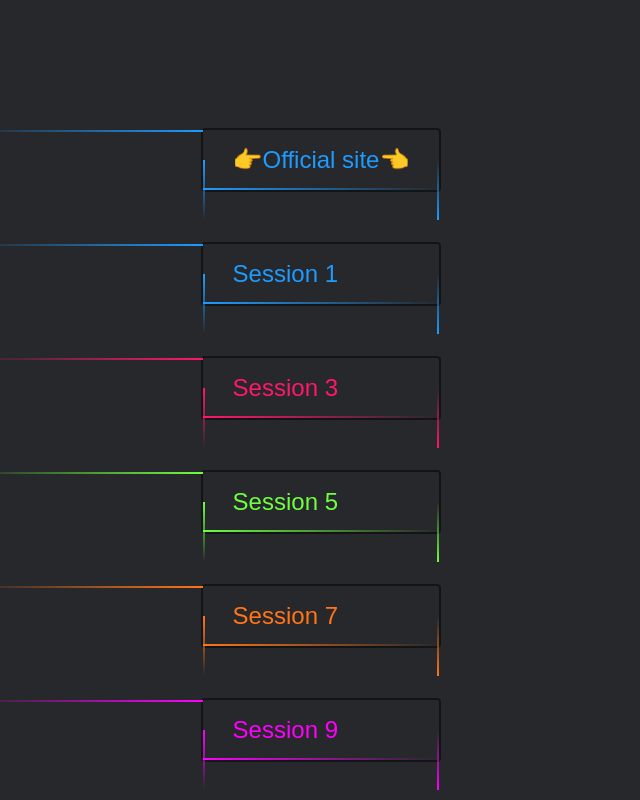
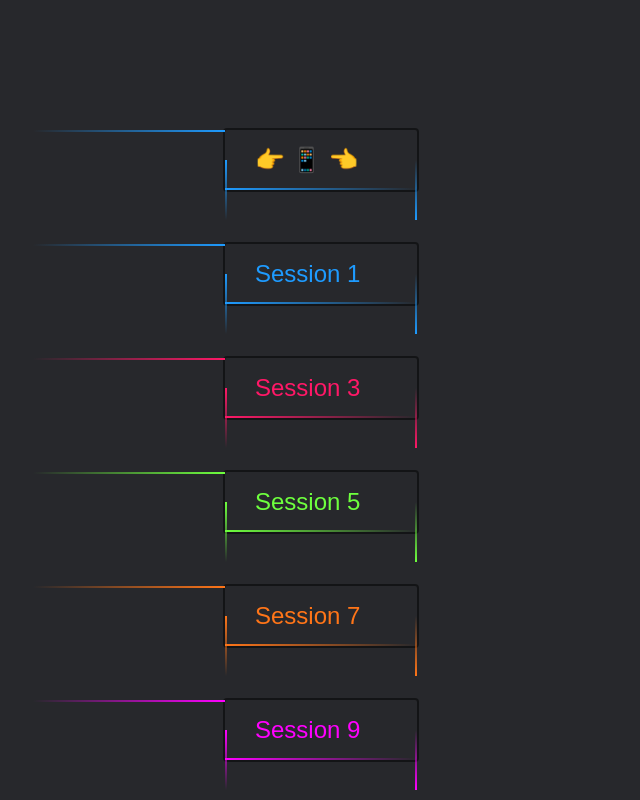
Before and after one commit to Sweetkillervk/button, a plain HTML site: page index.html in a window 1280 px wide. Shown: the top 800 px of the page, without its empty margins (319-959 px from the left). Drawn offline with Linux system fonts and the light colour scheme.

Commit message:
index.html

```diff
--- a/index.html
+++ b/index.html
@@ -104,7 +104,7 @@
   <div class="container">
 
 
-  <a class="button" href="https://smartkyp.blogspot.com/?m=1#" style="--color:#1e9bff;"><span></span><span></span><span></span><span></span>👉Official site👈</a>
+  <a class="button" href="https://smartkyp.blogspot.com/?m=1#" style="--color:#1e9bff;"><span></span><span></span><span></span><span></span>👉 📱 👈</a>
 
 
   <a class="button" href="#" style="--color:#1e9bff;"><span></span><span></span><span></span><span></span>Session 1</a>
```
